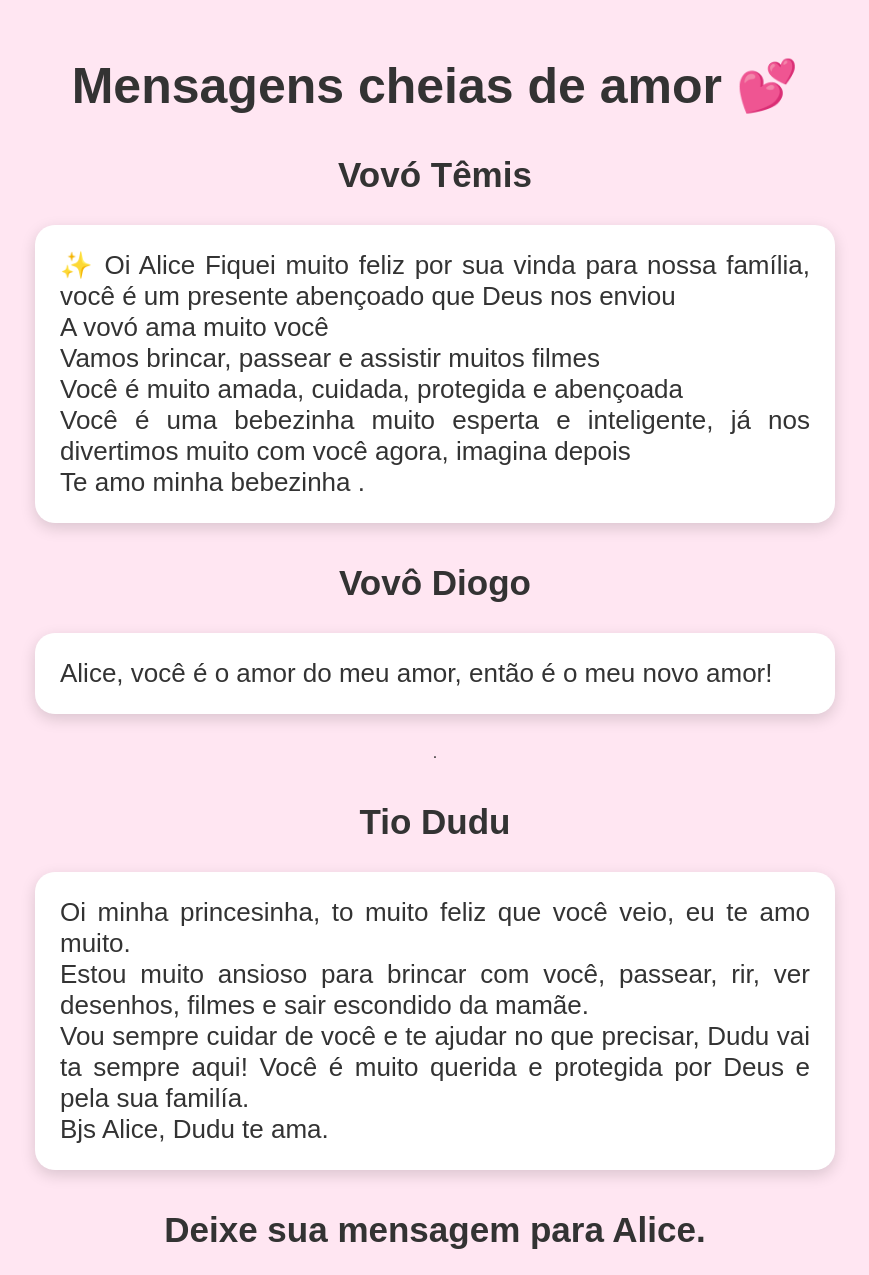
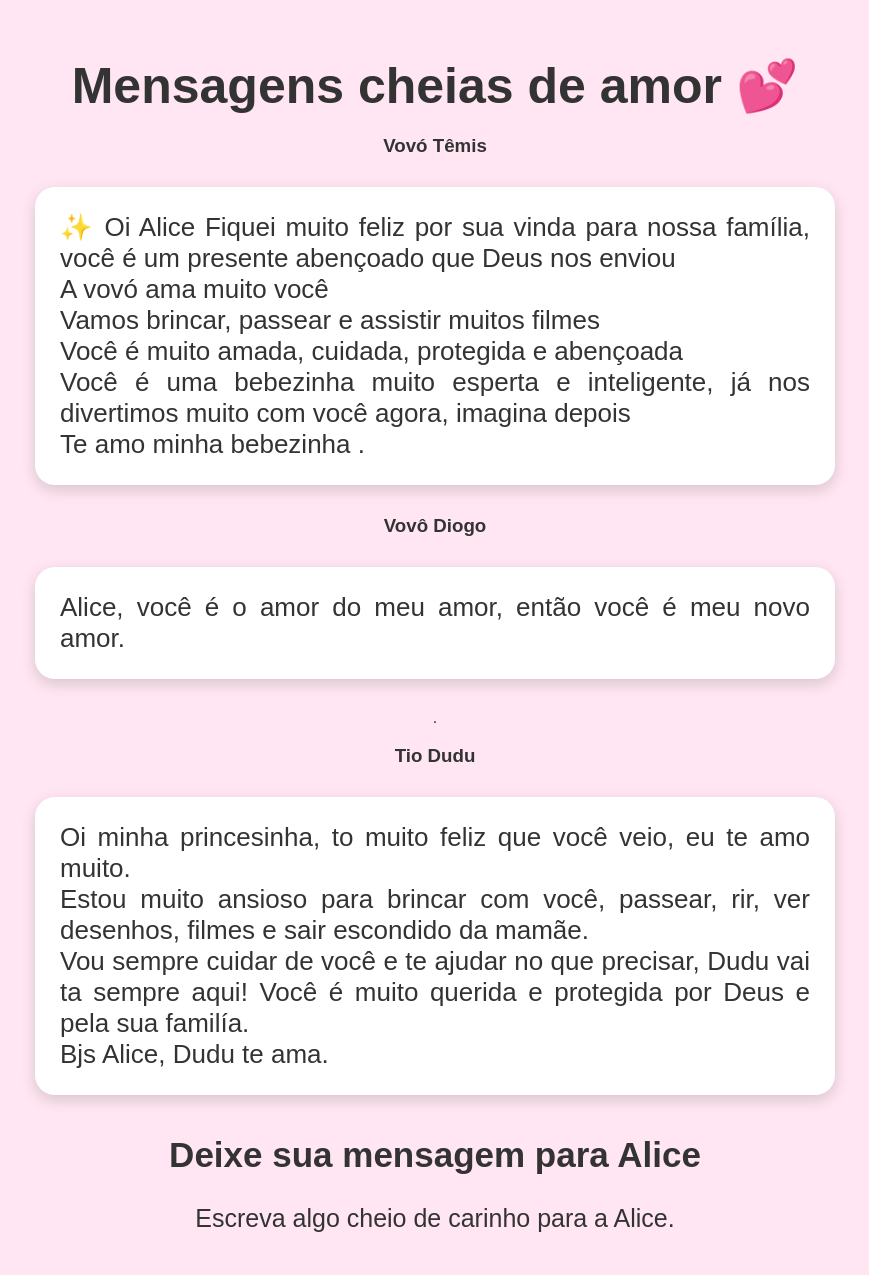
Before and after one commit to Edugiannicchini/sitealice, a plain HTML site: page mensagens.html in a window 1280 px wide. Shown: the part 180-1455 px from the top of the page, without its empty margins (205-1074 px from the left). Drawn offline with Linux system fonts and the light colour scheme.

```diff
--- a/mensagens.html
+++ b/mensagens.html
@@ -20,7 +20,7 @@
 <div class="container">
   <h1>Mensagens cheias de amor 💕</h1>
 
-  <h2>Vovó Têmis</h2>
+  <h3>Vovó Têmis</h3>
     <p class="msg-box">
         ✨ Oi Alice
         Fiquei muito feliz por sua vinda para nossa família, você é um presente abençoado que Deus nos enviou <br/>
@@ -30,12 +30,12 @@
         Você é uma bebezinha muito esperta e inteligente,  já nos divertimos muito com você agora, imagina depois<br/>
         Te amo minha bebezinha .</p>
 
-    <h2>Vovô Diogo</h2>
+  <h3>Vovô Diogo</h3>
     <p class="msg-box">
-        Alice, você é o amor do meu amor, então é o meu novo amor!
+      Alice, você é o amor do meu amor, então você é meu novo amor.
     </p>.
 
-    <h2>Tio Dudu</h2>
+  <h3>Tio Dudu</h3>
     <p class="msg-box">
         Oi minha princesinha, to muito feliz que você veio, eu te amo muito.<br/>
         Estou muito ansioso para brincar com você, passear, rir, ver desenhos, filmes e sair escondido da mamãe.<br/>
@@ -43,7 +43,7 @@
         Você é muito querida e protegida por Deus e pela sua familía. <br/>
         Bjs Alice, Dudu te ama.</p>
 
-   <h2>Deixe sua mensagem para Alice.</h2>
+      <h2>Deixe sua mensagem para Alice</h2>
       <p>
         Escreva algo cheio de carinho para a Alice.
       </p>
--- a/style.css
+++ b/style.css
@@ -103,7 +103,7 @@
 .btn{
   display:inline-block;
   background: #ff4da6;
-  color: white;
+  color:white;
   padding: 18px 35px;
   border-radius:25px;
   font-size: 26px;
```
